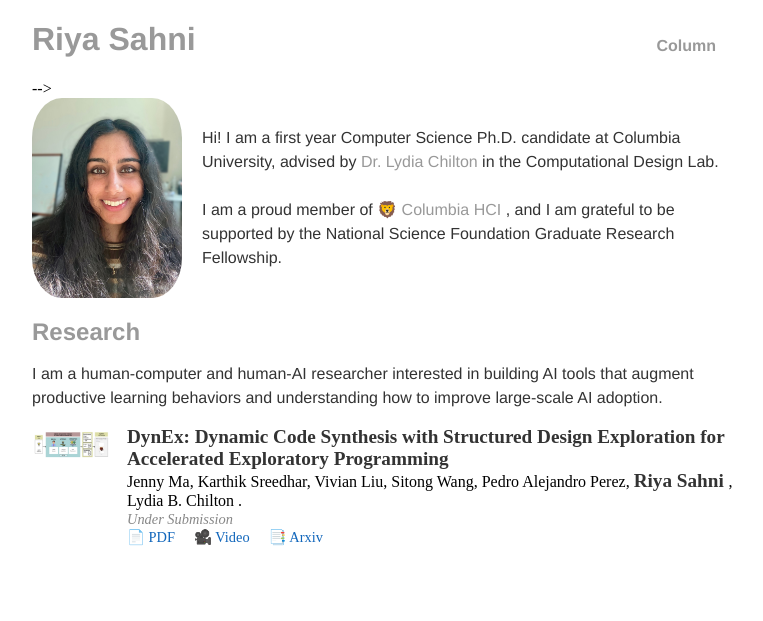
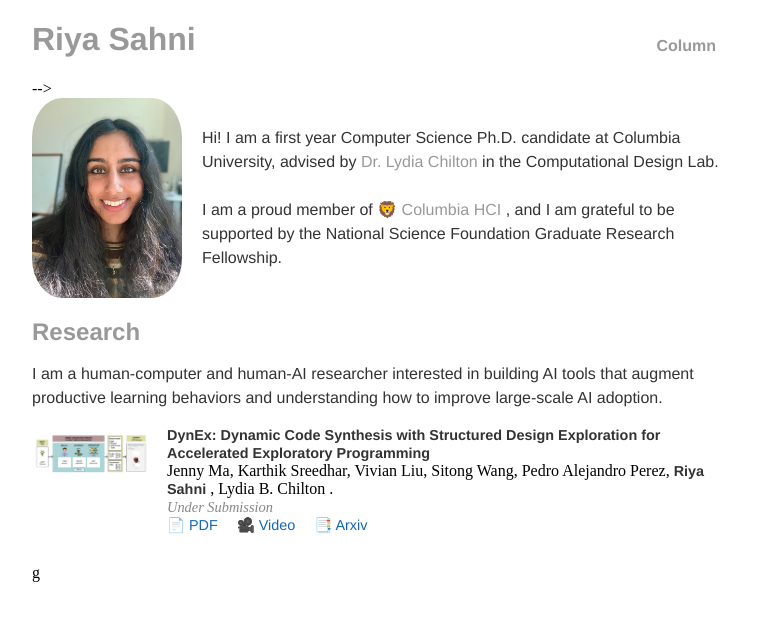
Before and after one commit to riyasahni/riyasahni.github.io, a Jekyll site: the page built from index.html, in a window 1280 px wide. Shown: the top 621 px of the page, without its empty margins (256-1019 px from the left). Built offline with Jekyll 4.4.1, drawn with Linux system fonts in a browser that asks for light colours.

Commit message:
adding some styling

```diff
--- a/_layouts/default.html
+++ b/_layouts/default.html
@@ -71,7 +71,7 @@
 					</ul>
 				</section>
 
-			</section>
+			</section>g
 
 		<!-- <footer>
 	    		<ul>
--- a/css/main.css
+++ b/css/main.css
@@ -101,7 +101,7 @@ section {
 }
 
 .paper-thumbnail {
-    width: 80px; /* Thumbnail size */
+    width: 120px; /* Thumbnail size */
     height: auto;
     margin-right: 15px; /* Spacing between image and content */
     border-radius: 10px; /* Add rounded corners */
@@ -112,7 +112,8 @@ section {
 }
 
 .publication-content b {
-    font-size: 1.2em;
+    font-size: 0.9em;
+    font-family: 'Helvetica', 'Arial', 'Sans-Serif';
     color: #333;
 }
 
@@ -124,13 +125,15 @@ section {
 
 .publication-content p {
     margin: 10px 0;
-    color: #555;
+    font-family: 'Helvetica', 'Arial', 'Sans-Serif';
+    color: #999;
     font-size: 0.9em;
     line-height: 1.4em;
 }
 
 .publication-links a {
     margin-right: 15px; /* Add spacing between links */
+    font-family: 'Helvetica', 'Arial', 'Sans-Serif';
     text-decoration: none;
     font-size: 0.9em;
     color: #1166bb;
```
